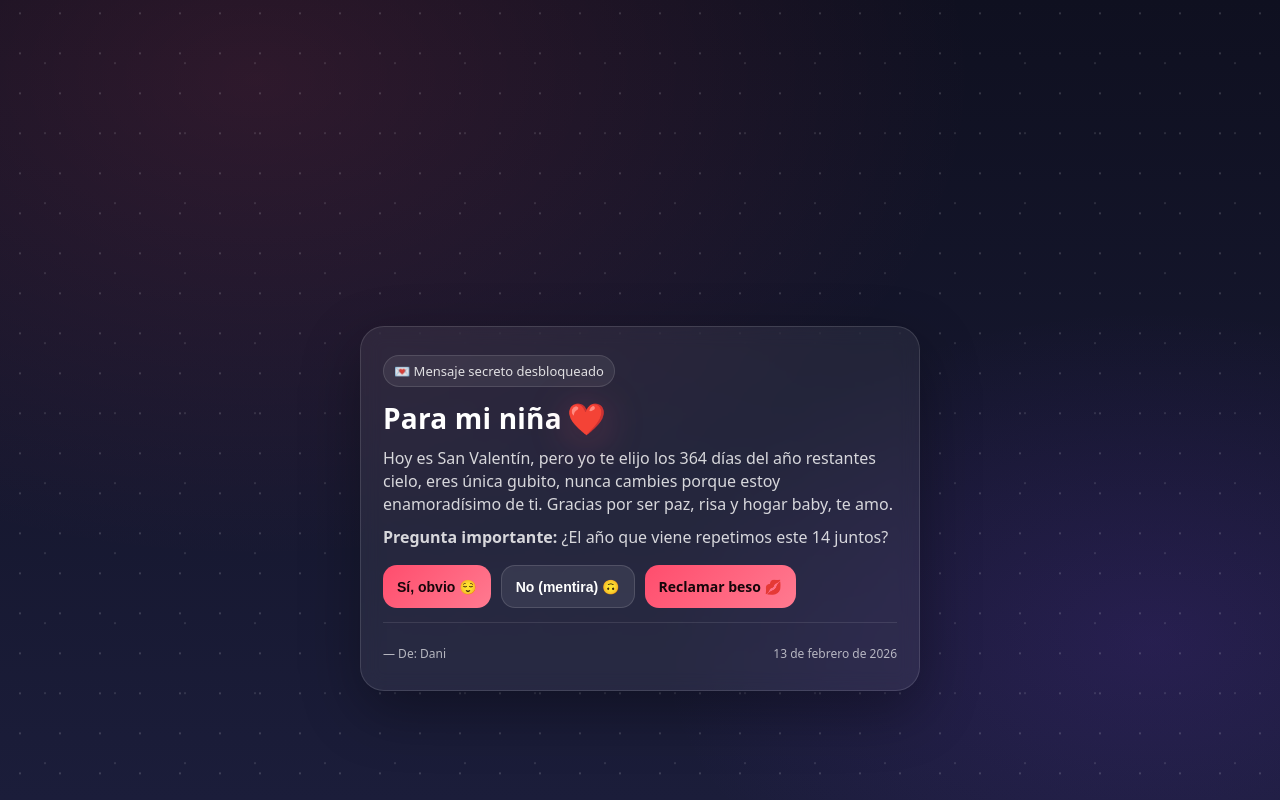
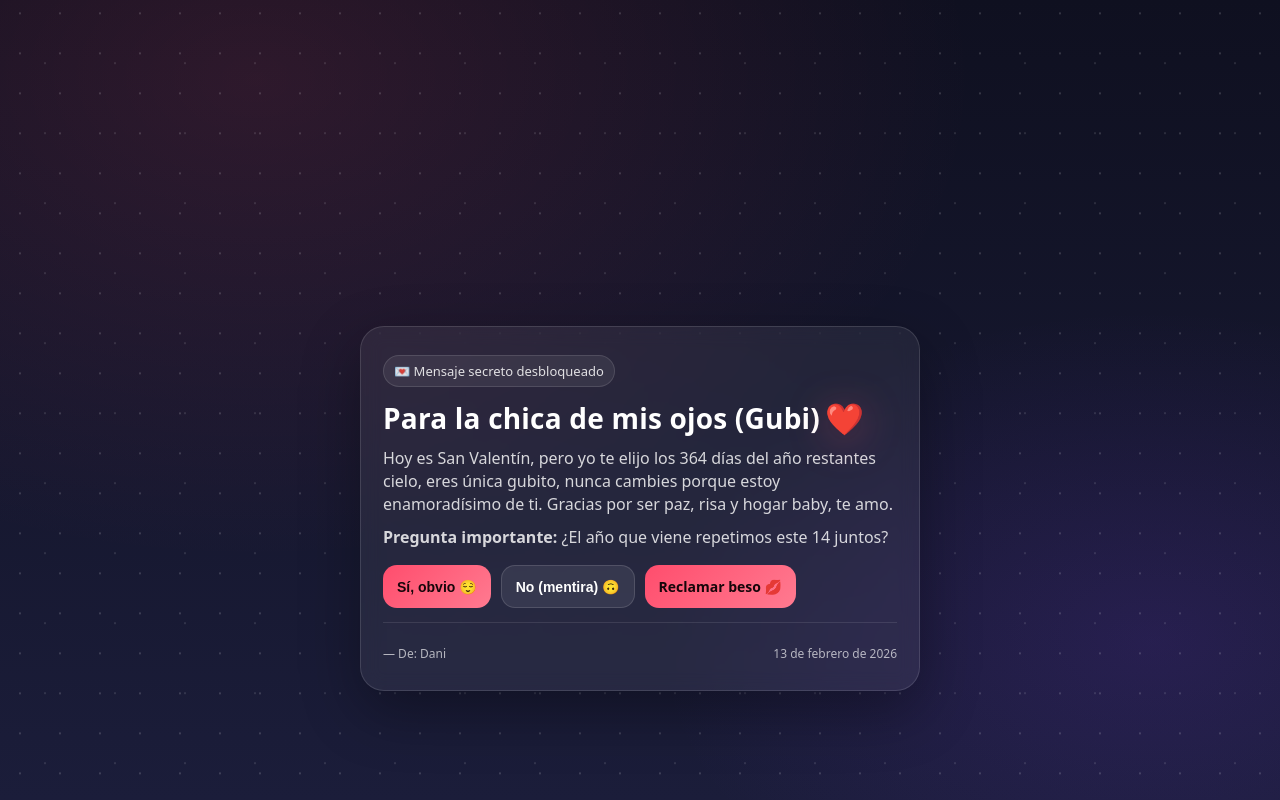
Before and after one commit to danipunal11-del/GUBI, a plain HTML site: page index.html in a window 1280 px wide. Drawn offline with Linux system fonts and the light colour scheme.

Commit message:
Valentine's Day

```diff
--- a/index.html
+++ b/index.html
@@ -77,7 +77,7 @@
   <main class="card">
     <div class="badge">💌 Mensaje secreto desbloqueado</div>
 
-    <h1>Para <span id="name">mi niña</span> <span class="heart">❤️</span></h1>
+    <h1>Para <span id="name">la chica de mis ojos (Gubi)</span> <span class="heart">❤️</span></h1>
 
     <p id="msg">
       Hoy es San Valentín, pero yo te elijo los 364 días del año restantes cielo, eres única gubito, nunca cambies porque estoy enamoradísimo de ti.
```
